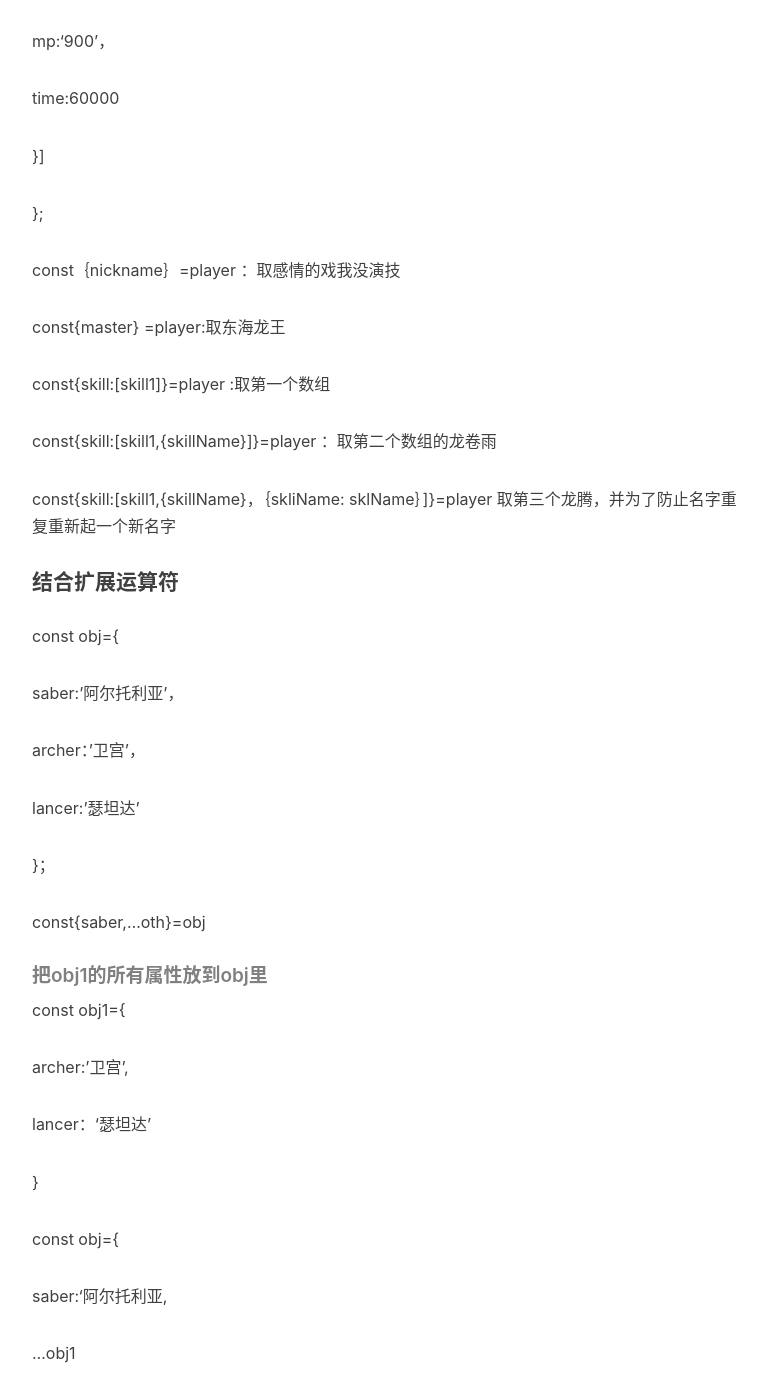
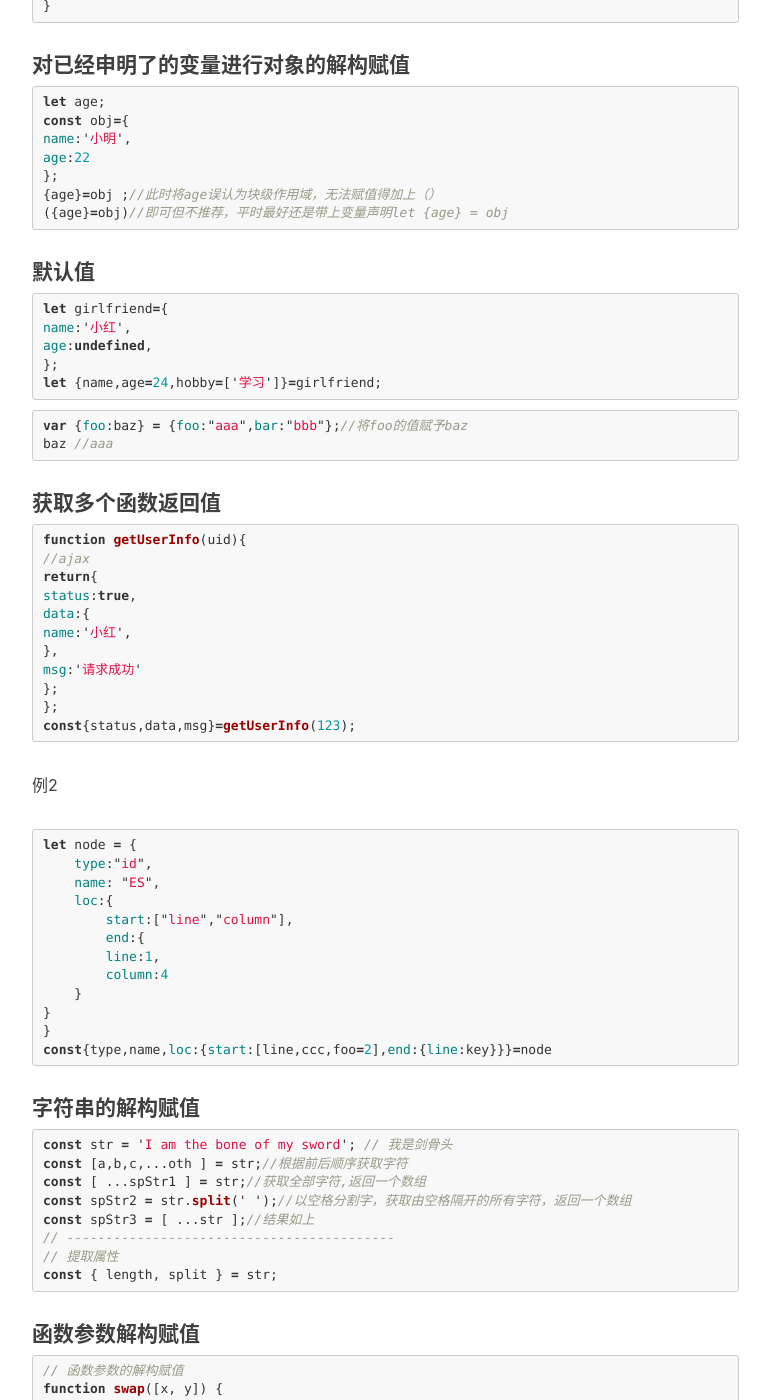
Before and after one commit to wsdjie/wsdjie.github.io, a Jekyll site: the page built from _posts/2019-07-25-ES6.md, in a window 1280 px wide and 1400 px high, scrolled down 3130 px. Shown: the whole window, without its empty margins (233-1003 px from the left). Built offline with Jekyll 4.4.1, drawn with Linux system fonts in a browser that asks for light colours; nearby versions of some CDN libraries; comment, search, counter and statistics services are not loaded; some of the changed text lies outside the part shown.

Commit message:
新增html笔记，修改关于页面

````diff
--- a/_posts/2019-07-25-ES6.md
+++ b/_posts/2019-07-25-ES6.md
@@ -15,25 +15,45 @@
 
 ###  let
 let不能被重复声明
-不存在变量提升
+不存在变量提升（必须先声明才能输出）
 let声明的变量只在当前（块级）作用域内有效
 
 ### const
 
 不存在提升
-一旦声明变量 就不能再改变（引用类型需要冻结）
+一旦声明变量 就不能再改变（引用类型地址不变，值可以改变，需要冻结：**Object.freeze(constName)**）
+
+```
+ES6之前是怎么声明常量的：
+var CST;
+Object.defineProperty(CST,'base_name',{
+value:'小明',
+writable:false //设置为只读属性
+})
+
+Object.seal(CST)	//防止对象被扩展
+```
+
+
 
 ### 数组
 
+#### 解构赋值
+
+```
 const arr=['a','b','c','d',['d','e',['f','g']]];
-const [,,,,[,,[,g]]]=arr
-为g取值，数组前有几位，就多几个，
+const [,,,,[,,[,g]]]=arr//为g取值，数组前有几位，就多几个
+```
 
 #### 扩展运算符
 
+```
 const arr[1,2,3,4,5]
 const [a,b,....c]=arr
 1和2赋值给了ab,剩下的全归c
+```
+
+带有控制运算符的变量必须放在最后
 
 ####  默认值
 const arr=[1,undefined,undefined];
@@ -50,31 +70,22 @@
 
 #### 接受多个函数返回值
 
+```javascript
 funtion getUserInfo(id){
-
 //..ajax
-
 return[
-
 true,
-
 {
-
 name:'小明',
-
 gender:'女',
-
 id:id},
-
 '请求成功'
-
 ];};
 
 原始方式:const resData=getUserInfo(123);
-
 let status=resData[0]一个一个的取
-
 现在const[status,data,msg]=getUserInfo(123)
+```
 
 ### 对象
 
@@ -86,158 +97,101 @@
 
 #### 对象：稍微复杂的解构条件
 
+```javascript
 const player={
-
 nickname:'感情的戏我没演技'，
-
 master:'东海龙王',
-
 skill：[{
-
 skillName:'龙吟',
-
 mp:'100',
-
 time:6000
-
 },{
-
 skillName:'龙卷雨击',
-
 mp:‘'400'
-
 time:3000
-
-}，｛
-
+}，{
 skillName:'龙腾',
-
 mp:‘900’，
-
 time:60000
-
 }]
-
 };
-
-const｛nickname｝=player ：取感情的戏我没演技
-
-const{master} =player:取东海龙王
-
-const{skill:[skill1]}=player :取第一个数组
-
-const{skill:[skill1,{skillName}]}=player ：取第二个数组的龙卷雨
-
-const{skill:[skill1,{skillName}，｛skliName: sklName｝]}=player 取第三个龙腾，并为了防止名字重复重新起一个新名字
-
-
+const{nickname}=player;//取感情的戏我没演技
+const{master} =player;//取东海龙王
+const{skill:[skill1]}=player;//取第一个数组
+const{skill:[skill1,{skillName}]}=player;//取第二个数组的龙卷雨击
+const{skill:[skill1,{skillName},{skillName: sklName｝]}=player//取第三个龙腾，并为了防止名字重复重新起一个新名字
+```
 
 #### 结合扩展运算符
 
+```javascript
 const obj={
-
 saber:'阿尔托利亚'，
-
 archer：'卫宫'，
-
 lancer:'瑟坦达'
-
 }；
-
 const{saber,...oth}=obj
-
-
+```
 
 ##### 把obj1的所有属性放到obj里 #####
 
+```javascript
 const obj1={
-
 archer:'卫宫',
-
 lancer：‘瑟坦达’
-
 }
-
 const obj={
-
-saber:‘阿尔托利亚,
-
+saber:'阿尔托利亚',
 ...obj1
-
 }
-
-
+```
 
 #### 对已经申明了的变量进行对象的解构赋值
 
+```javascript
 let age;
-
 const obj={
-
 name:'小明',
-
 age:22
-
-}；
-
-{age}=obj ;此时将age误认为了块级作用域，无法赋值得加上（）
-
-({age}=obj)即可
-
-
-
-### 默认值
-
-let girlfriend={
-
-name:'小红',
-
-age:undefined,
-
 };
-
-let {name,age=24,hobby=['学习']}=girlfriend;
-
-
-
-
-
-```
-var {foo:baz} = {foo:"aaa",bar:"bbb"};
-    baz //aaa
+{age}=obj ;//此时将age误认为块级作用域，无法赋值得加上（）
+({age}=obj)//即可但不推荐，平时最好还是带上变量声明let {age} = obj
 ```
 
-对于以上代码而言，被赋值的是baz而不是foo
+#### 默认值
 
-#### #### 获取多个函数返回值
+```javascript
+let girlfriend={
+name:'小红',
+age:undefined,
+};
+let {name,age=24,hobby=['学习']}=girlfriend;
+```
 
+```javascript
+var {foo:baz} = {foo:"aaa",bar:"bbb"};//将foo的值赋予baz
+baz //aaa
+```
+
+#### 获取多个函数返回值
+
+```javascript
 function getUserInfo(uid){
+//ajax
+return{
+status:true,
+data:{
+name:'小红',
+},
+msg:'请求成功'
+};
+};
+const{status,data,msg}=getUserInfo(123);
+```
 
-//ajax
+例2
 
-return{
-
-status:true,
-
-data:{
-
-name:'小红',
-
-},
-
-msg:'请求成功'
-
-};
-
-};
-
-
-
-const{status,data,msg}=getUserInfo(123);
-
-练习
-
-```
+```javascript
 let node = {
     type:"id",
     name: "ES",
@@ -254,25 +208,20 @@
 
 #### 字符串的解构赋值
 
-```
+```javascript
 const str = 'I am the bone of my sword'; // 我是剑骨头
-
-//const [ a, b ,c, ...oth ] = str;//根据前后顺序获取字符
-
-//const [ ...spStr1 ] = str;//获取全部字符
-//const spStr2 = str.split(' ');//以空格分割字，获取由空格隔开的所以字符组
-//const spStr3 = [ ...str ];
-
+const [a,b,c,...oth ] = str;//根据前后顺序获取字符
+const [ ...spStr1 ] = str;//获取全部字符,返回一个数组
+const spStr2 = str.split(' ');//以空格分割字，获取由空格隔开的所有字符，返回一个数组
+const spStr3 = [ ...str ];//结果如上
 // ------------------------------------------
-
 // 提取属性
-
-//const { length, split } = str;
+const { length, split } = str;
 ```
 
 #### 函数参数解构赋值
 
-```
+```javascript
 // 函数参数的解构赋值
 function swap([x, y]) {
 	return [y, x];
@@ -283,7 +232,7 @@
 function Computer({
 	cpu,
 	memory
-	software = ['ie6'],
+	software = ['ie6'],//默认值
 	OS = 'windows 3.5'
 }) {
 	console.log(cpu);
--- a/about.html
+++ b/about.html
@@ -13,7 +13,7 @@
     </blockquote>
     <hr>
     <h2>关于我</h2>
-    您好，我叫刀杰，是2021届本科应届毕业生，当前的职业规划为前端开发工程师， 平时主要通过慕课网，bilibili，腾讯课堂等平台进行学习，目前掌握h5,vue,es6,sass,spring-boot,Linux,mysql等技能 在校期间曾参与过班委，学生会干部，计算机社团社长等工作，获得的奖项有优秀共青团员，十佳社团活动标兵，三好学生 云南省大学生计算机设计大赛一等奖，云南省职业院校技能大赛计算机网络赛项二等奖，蓝桥杯云南赛区JAVA B组一等奖，云南省优秀毕业生，国家励志奖学金等 期待与您的合作。
+    ...
     <hr>
     <h2>关于博客</h2>
     1.本博客主要用来记录学习资料，用于个人复习和知识分享。<br>
````
Also changed, not shown: _posts/2021-01-20-HTML&Applets.md (added, +208 -0 lines).
